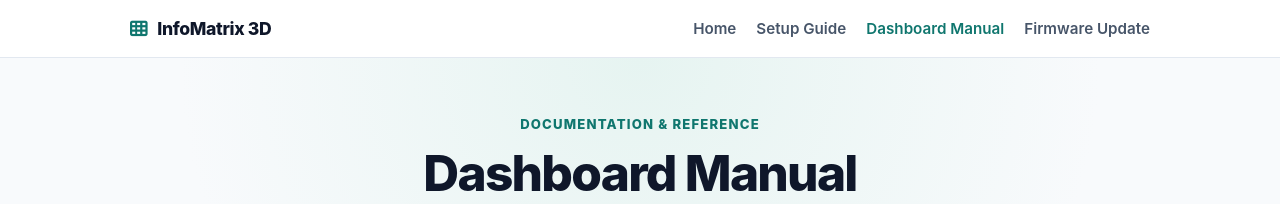
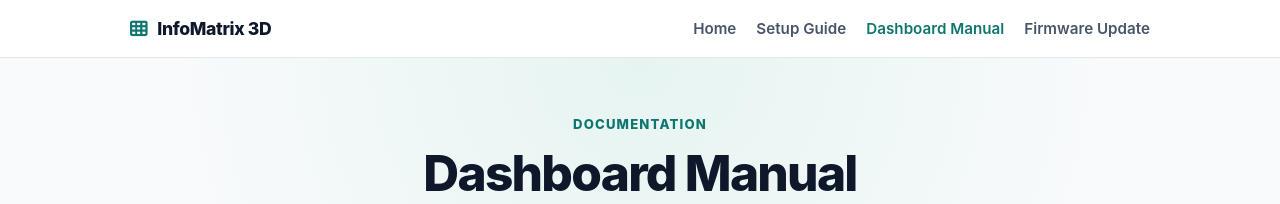
Before and after one commit to mortuza001/infomatrix3d, a plain HTML site: page help.html in a window 1280 px wide. Shown: the top 204 px of the page. Drawn offline with Linux system fonts and the light colour scheme.

Commit message:
Update help.html

```diff
--- a/help.html
+++ b/help.html
@@ -336,7 +336,7 @@
   </div>
 
   <header>
-    <p class="eyebrow">Documentation &amp; Reference</p>
+    <p class="eyebrow">Documentation</p>
     <h1>Dashboard Manual</h1>
     <p class="tagline">Configure tickers, sports scores, commute routes, weather, custom messages, GIF animations, custom apps, and display controls from your browser.</p>
     <div class="access-banner">
```
